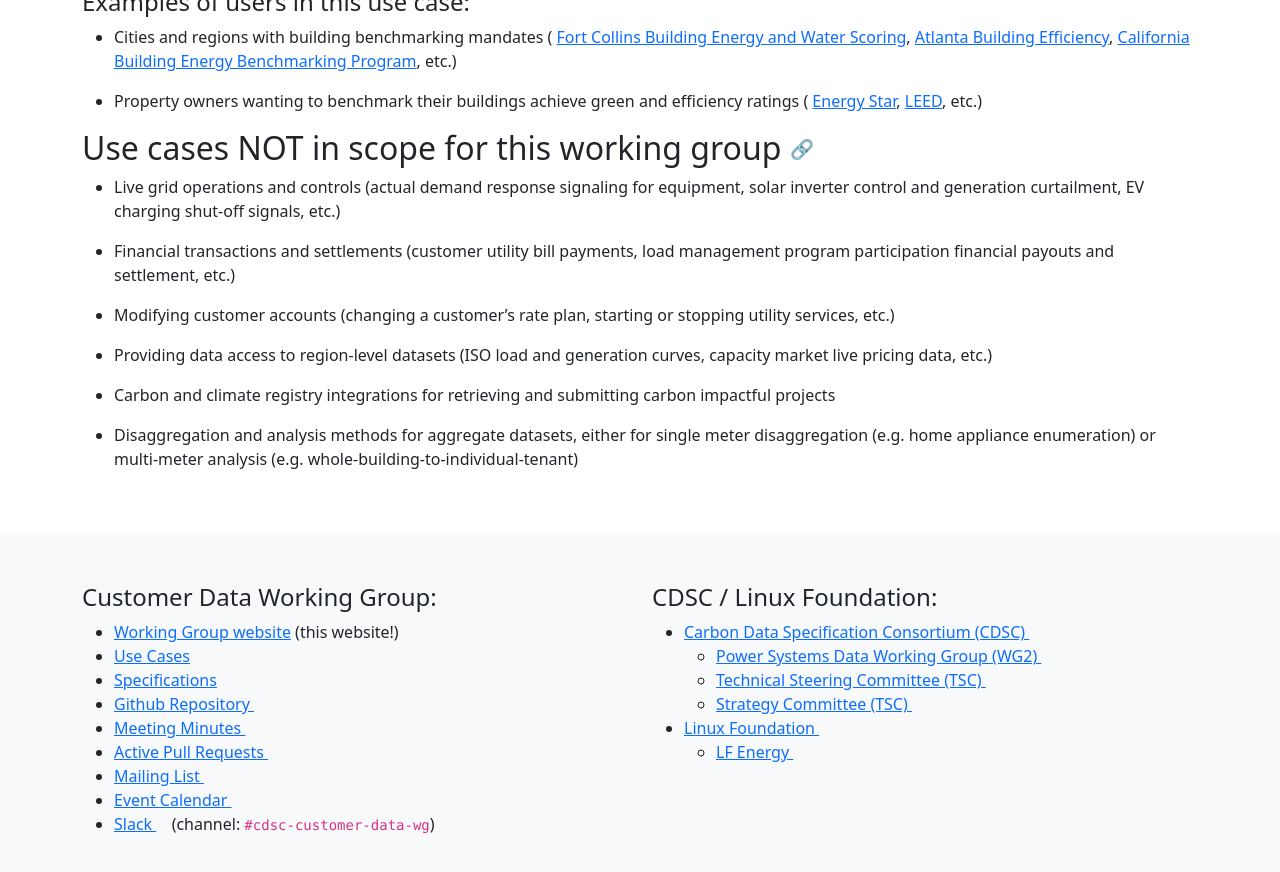
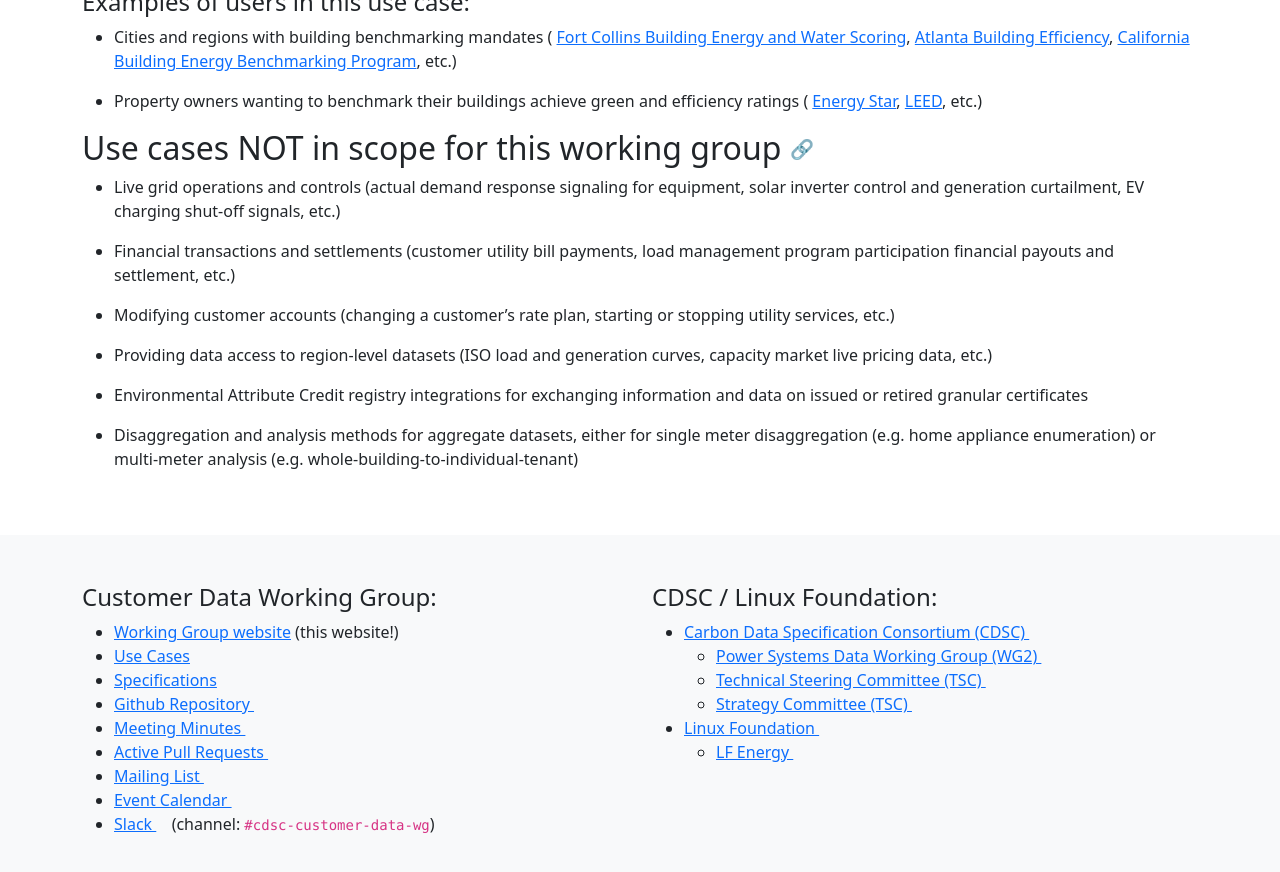
Before and after one commit to carbon-data-specification/Customer-Data, a Jekyll site: the page built from website/use-cases.md, in a window 1280 px wide and 900 px high, scrolled down 3427 px. Shown: the top 872 px of the window. Built offline with Jekyll 4.4.1, drawn with Linux system fonts in a browser that asks for light colours.

Commit message:
address Hallie's comment (https://github.com/carbon-data-specification/Customer-Data/pull/13#discussion_r887052614)

```diff
--- a/website/use-cases.md
+++ b/website/use-cases.md
@@ -256,6 +256,6 @@
 
 * Providing data access to region-level datasets (ISO load and generation curves, capacity market live pricing data, etc.)
 
-* Carbon and climate registry integrations for retrieving and submitting carbon impactful projects
+* Environmental Attribute Credit registry integrations for exchanging information and data on issued or retired granular certificates
 
 * Disaggregation and analysis methods for aggregate datasets, either for single meter disaggregation (e.g. home appliance enumeration) or multi-meter analysis (e.g. whole-building-to-individual-tenant)
```
